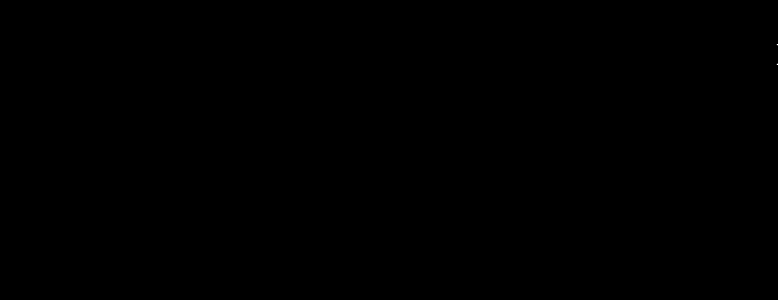
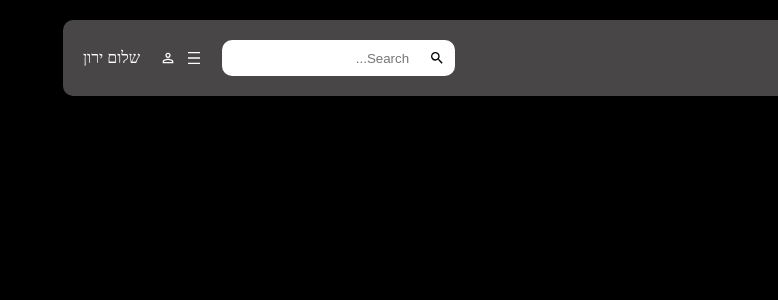
Before and after one commit to ABERsara/Astrology_project, a React (Create React App) app in the folder client/: page /dash in a window 1280 px wide. Shown: the top 300 px of the page, without its empty margins (502-1280 px from the left). Built offline with nearby package versions, Linux system fonts and the light colour scheme; a web font is replaced by a local one.

Commit message:
first building layout manager

```diff
--- /dev/null
+++ b/client/src/components/layouts/dash/dash-layout.css
@@ -0,0 +1,13 @@
+.container{
+display: flex;
+}
+.menu{
+flex: 1;
+background-color:var(--mainLight) ;
+padding: 20px;
+min-height: 100vh;
+}
+.content{
+flex: 4;
+padding: 20px;
+}
--- a/client/src/components/layouts/dash/dashLayout.js
+++ b/client/src/components/layouts/dash/dashLayout.js
@@ -2,7 +2,7 @@
 import Navbar from "../../navbar/Navbar"
 import Sitebar from "../../sitebar/Sitebar"
 import Footer from "../../footer/Footer"
-
+import "./dash-layout.css"
 //ממשק מנהל
 const DashLayout = () => {
   return (
--- a/client/src/components/navbar/Navbar.js
+++ b/client/src/components/navbar/Navbar.js
@@ -1,8 +1,26 @@
-//תפריט עליון
-
+//תפריט עליון של מנהל
+import "./navbar.css"
+import { MdDensityMedium, MdEmojiPeople, MdFace, MdOutlinePermIdentity, MdOutlineSearch } from "react-icons/md";
 const Navbar = () => {
   return (
-    <div>Navbar</div>
+    <div className="navbar">
+      <div className="nav-title">
+      ראשי
+      </div>
+      <div className="nav-menu">
+        <div className="nav-search">
+        <MdOutlineSearch />
+          <input type="text" placeholder="Search..." className="nav-input" />
+        </div>
+        <div className="nav-icons">
+          <MdDensityMedium />
+          <MdOutlinePermIdentity />
+        </div>
+        <div className="nav-hello">
+שלום ירון
+        </div>
+      </div>
+    </div>
   )
 }
 
--- /dev/null
+++ b/client/src/components/navbar/navbar.css
@@ -0,0 +1,35 @@
+.navbar{
+padding :20px;
+border-radius: 10px;
+background-color: var(--mainLight);
+display:flex;
+align-items: center;
+justify-content: space-between;
+}
+ /* .nav-title{
+font-weight: bold;
+} */
+.nav-menu{
+display: flex;
+gap:20px;
+align-items: center;
+}
+.nav-search{
+    display: flex;
+    align-items: center;
+    gap: 20px;
+    background-color: var(--text);
+    padding: 10px;
+    border-radius: 10px;
+    color:var(--main)
+}
+.nav-input{
+background-color: transparent;
+border:none;
+color: var(--text);
+}
+.nav-icons{
+    display: flex;
+    gap: 10px;
+    align-items: center;
+}
--- a/client/src/index.css
+++ b/client/src/index.css
@@ -1,6 +1,7 @@
 :root{
   /* משתנים שנשתמש באתר */
 --main:black;
+--mainLight:rgba(140, 135, 135, 0.517);
 --text:white;
 }
 *{
```
Also changed, not shown: client/src/components/footer/footer.css (added).
